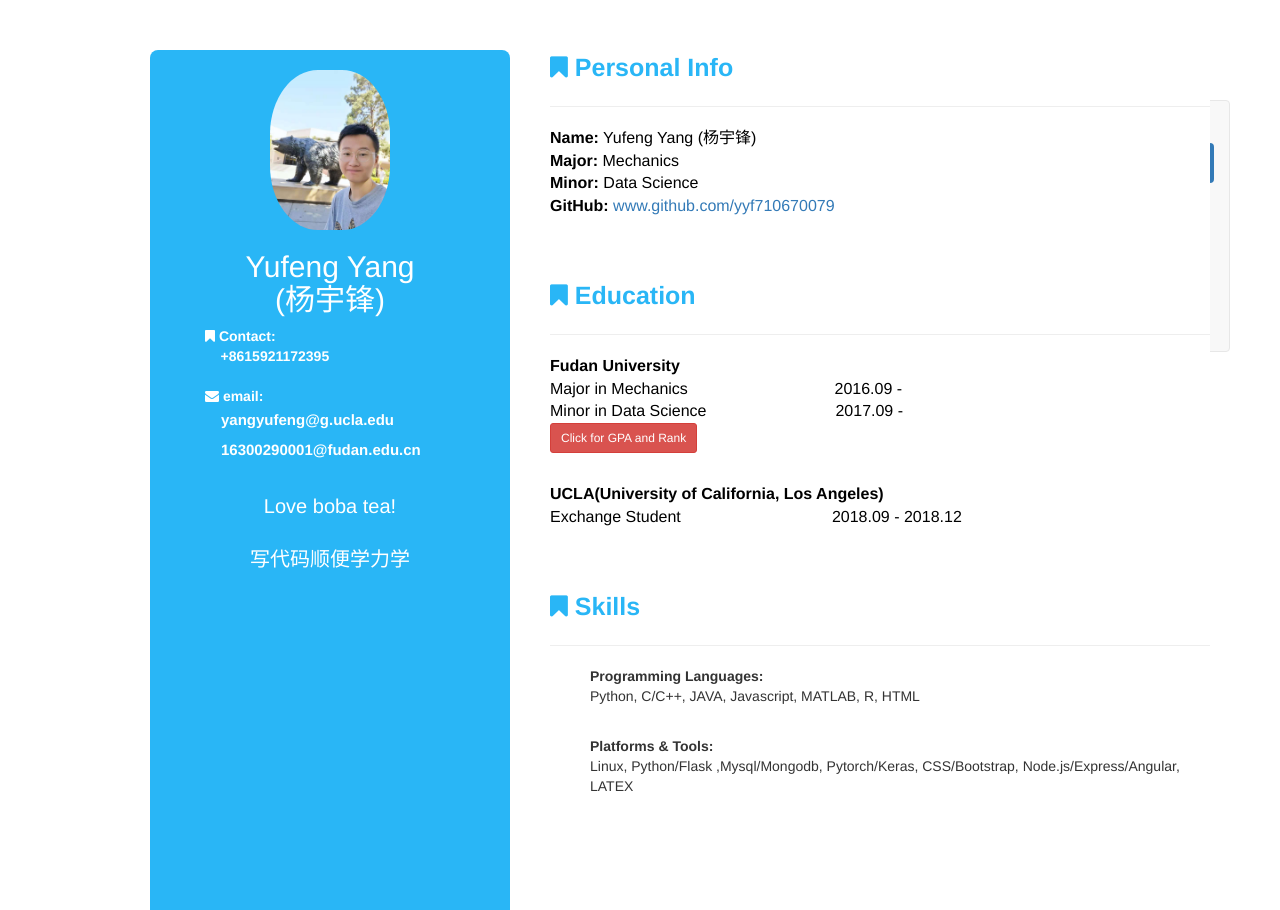
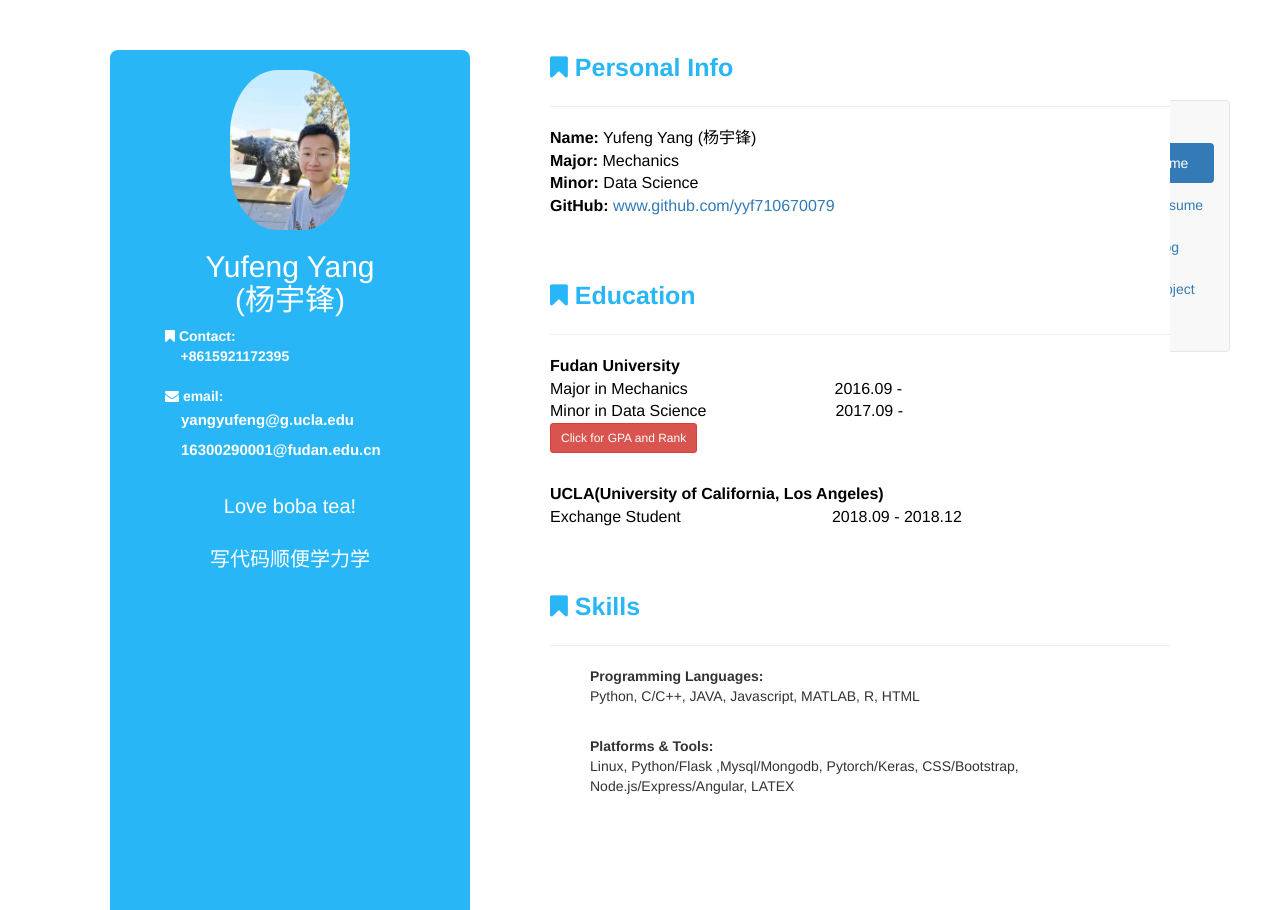
Before and after one commit to yfyang16/myweb, a Flask app: page / in a window 1280 px wide. Run offline with Flask 2, Linux system fonts and the light colour scheme; some libraries are stand-ins or nearby versions.

Commit message:
shift to left a little

```diff
--- a/app/static/css/index.css
+++ b/app/static/css/index.css
@@ -1,4 +1,5 @@
 html{font-size:10px}
+
 .linktocv {
     font-size: 3.3rem;
     color:     #8e8E8E;
@@ -10,8 +11,6 @@ html{font-size:10px}
     float:right;
     margin-right: 5rem;
     margin-top: 5rem;
-
-
 }
 
 .container {
@@ -21,7 +20,7 @@ html{font-size:10px}
   position: fixed;
   z-index: 1;
   top: 5rem;
-  left: 15rem;
+  left: 11rem;
   background-color: #29B6F6;
   overflow-x: hidden;
 }
@@ -37,7 +36,7 @@ html{font-size:10px}
 .rightbar {
   border-radius: 0.8rem;
   height: 100%;
-  width: 70rem;
+  width: 66rem;
   position: fixed;
   z-index: 1;
   top: 5rem;
--- a/app/templates/index.html
+++ b/app/templates/index.html
@@ -45,11 +45,6 @@
             </ul>
         </div>
     </div>
-
-    <!--<div style="width: 85%;margin:auto">-->
-        <!--<h1>Welcome!</h1>-->
-        <!--<p><a href="cv" class="linktocv"> Curriculum Vitae of Yufeng Yang </a></p>-->
-    <!--</div>-->
 
     <div class="container">
         <div class="sidebar">
```
